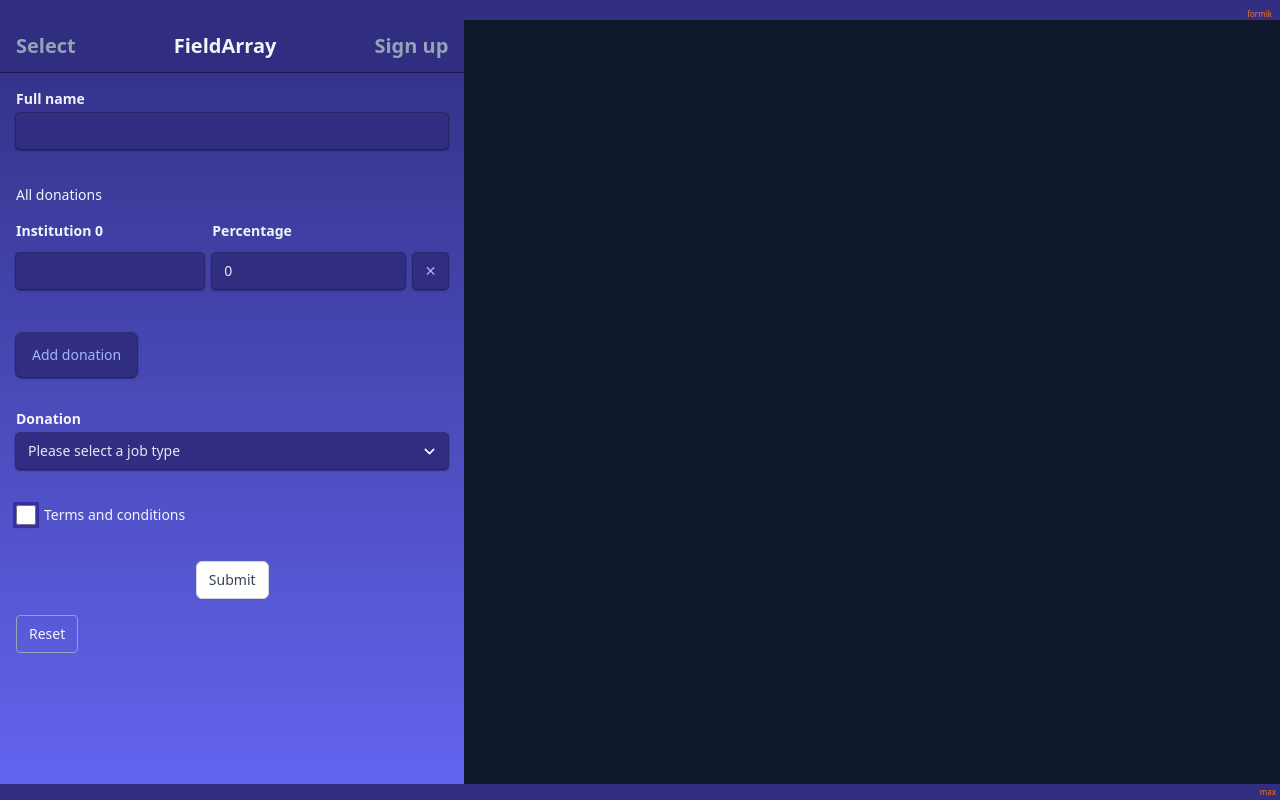
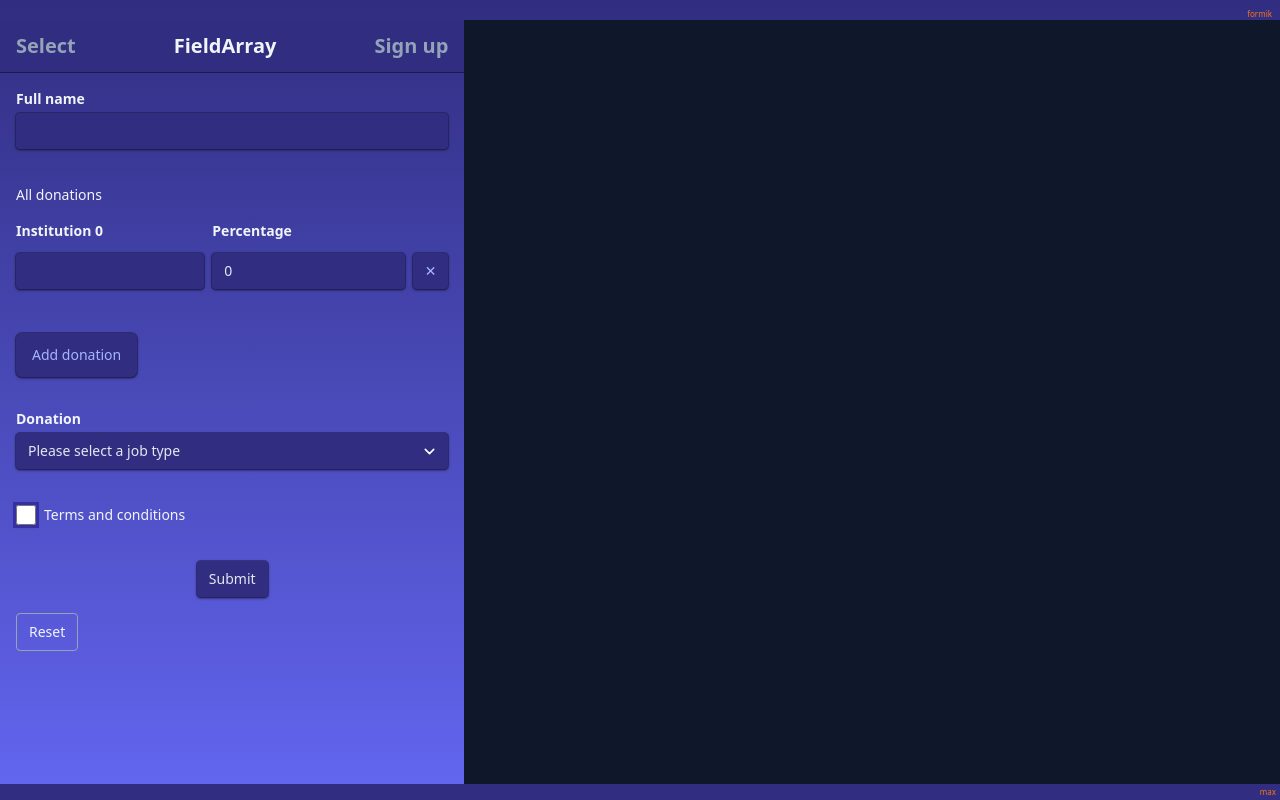
Before and after one commit to maxzz/forms-formik, a React (Vite) app: page / in a window 1280 px wide. Built offline with nearby package versions, Linux system fonts and the light colour scheme.

Commit message:
WIP. controls. fix submit button

```diff
--- a/src/components/2-main/2-field-array/index.tsx
+++ b/src/components/2-main/2-field-array/index.tsx
@@ -1,8 +1,8 @@
+import { InputHTMLAttributes } from 'react';
 import { Field, FieldArray, Form, Formik } from 'formik';
 import { form3Schema } from './validation';
-import { CustomCheckbox, CustomInput, CustomSelect, DisplayInfo } from '../../../ui';
-import { Fragment, InputHTMLAttributes } from 'react';
-import { classNames } from '../../../utils/classnames';
+import { CustomCheckbox, CustomInput, CustomSelect, DisplayInfo, SubmitButton } from '@/ui';
+import { classNames } from '@/utils/classnames';
 
 type Values = {
     fullName: string;
@@ -130,9 +130,11 @@ export function Form2FieldArray() {
                             as={CustomCheckbox}
                         />
 
-                        <button disabled={isSubmitting} type="submit" className="tm-button-submit">
+                        <SubmitButton disabled={isSubmitting} className="self-center" />
+
+                        {/* <button disabled={isSubmitting} type="submit" className="tm-button-submit">
                             Submit
-                        </button>
+                        </button> */}
                     </Form>
 
                     <DisplayInfo values={values} errors={errors} resetForm={resetForm} />
--- a/src/ui/SubmitButton.tsx
+++ b/src/ui/SubmitButton.tsx
@@ -1,9 +1,20 @@
 import { ButtonHTMLAttributes } from "react";
 import { classNames } from "../utils/classnames";
 
+const submitButtonClasses = "\
+px-3 py-2 \
+text-slate-200 bg-indigo-900 \
+placeholder:text-slate-500 \
+ring-indigo-950/50 focus:ring-indigo-400 focus:ring-2 ring-1 \
+shadow-indigo-950 \
+rounded shadow outline-none \
+\
+disabled:opacity-25 \
+";
+
 export function SubmitButton({className, ...rest}: ButtonHTMLAttributes<HTMLButtonElement>) {
     return (
-        <button type="submit" className={classNames("disabled:opacity-25", className)} {...rest}>
+        <button type="submit" className={classNames(submitButtonClasses, className)} {...rest}>
             Submit
         </button>
     );
```
